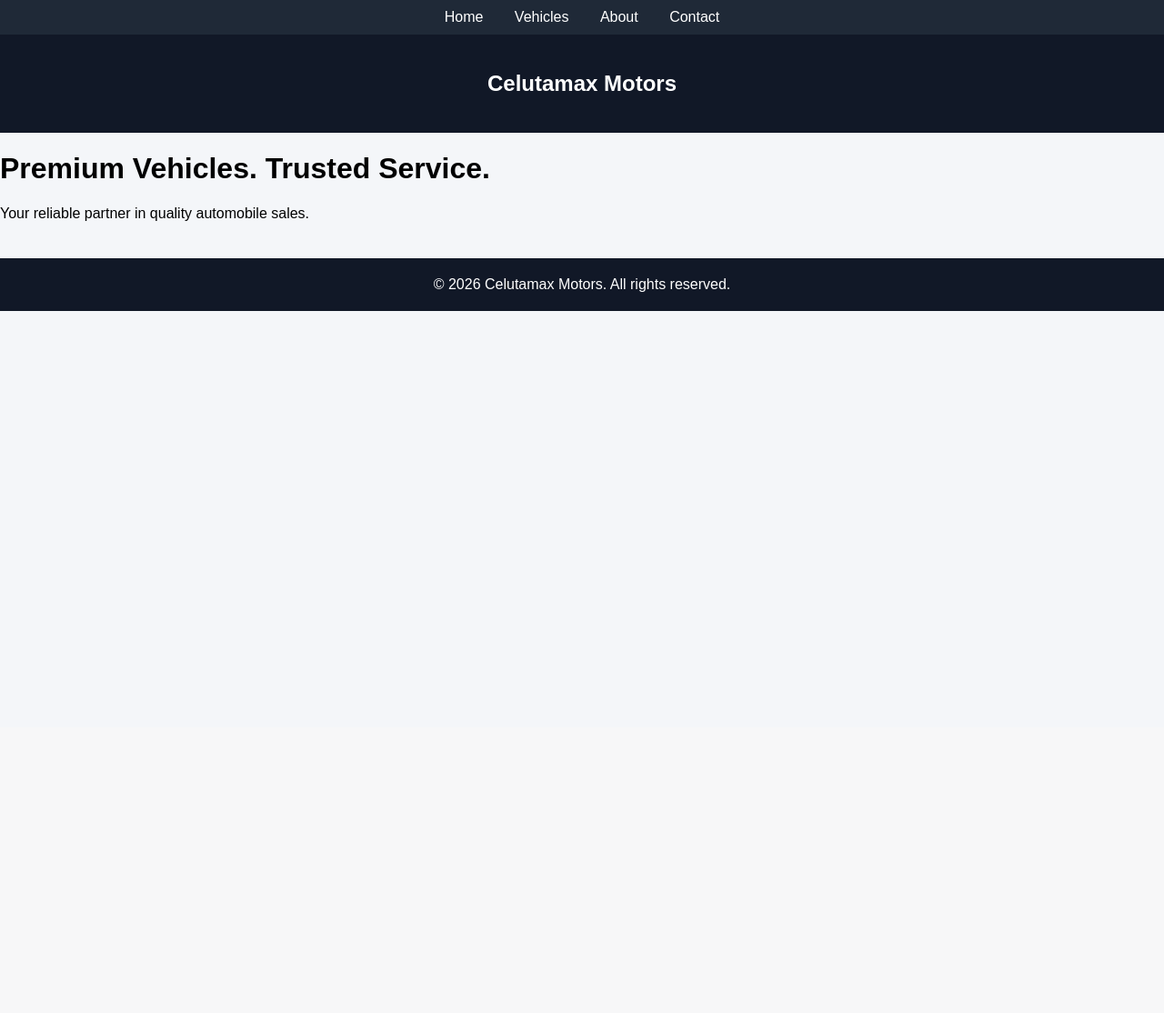
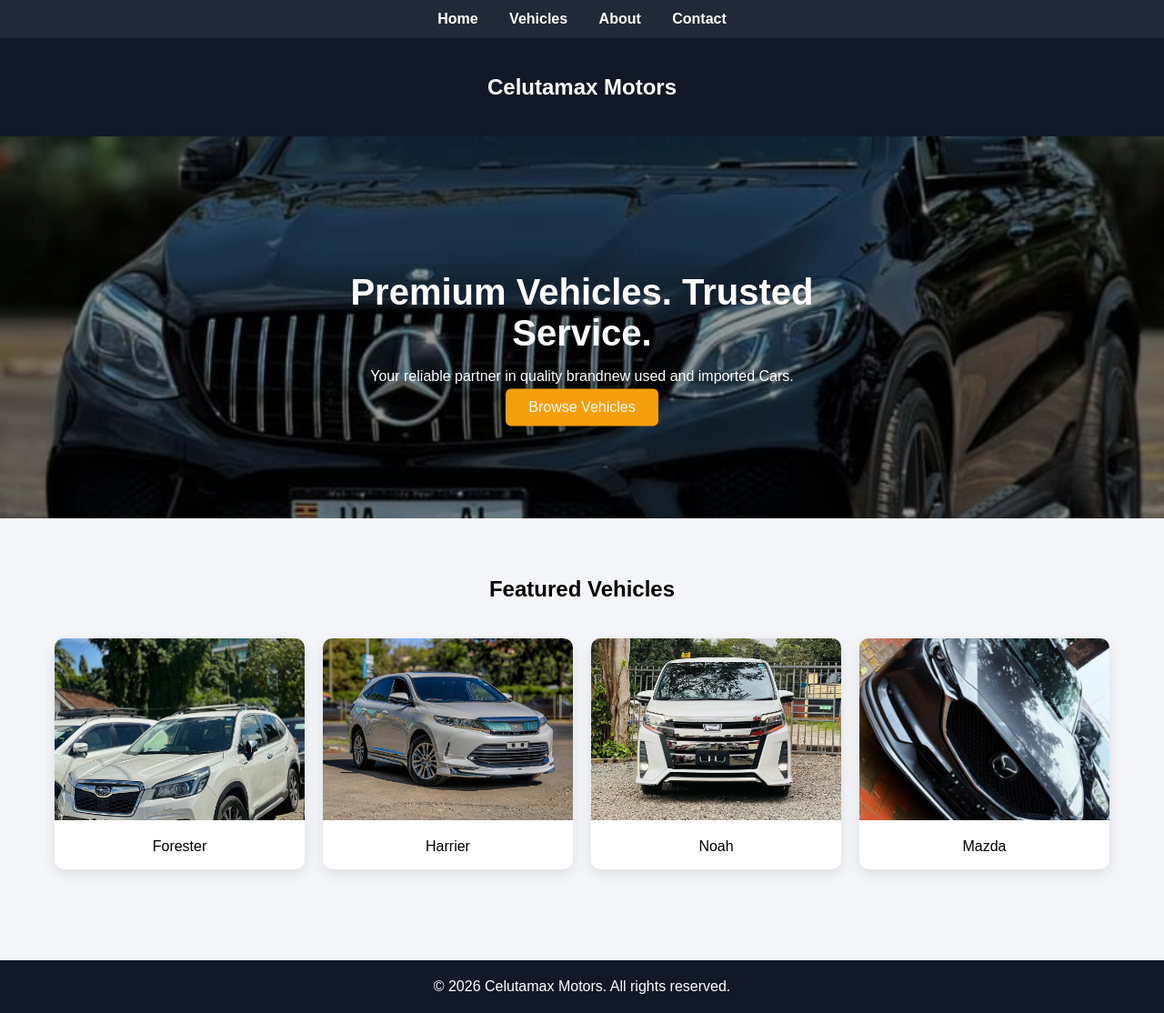
Before and after one commit to elitecastro3-ai/celutamax, a Django app: page / in a window 1280 px wide. Shown: the whole page at 91% size. Before the commit the page ends 342 px from the top, so only its background shows below. Run offline with Django 5.2, Linux system fonts and the light colour scheme.

```diff
--- a/celutamax/settings.py
+++ b/celutamax/settings.py
@@ -25,7 +25,7 @@ BASE_DIR = Path(__file__).resolve().parent.parent
 SECRET_KEY = 'django-insecure-=ana=4*2qvhn0=@7)&k@snm=7_)wfg#57s!mlr!s%lw=ho_4zl'
 
 # SECURITY WARNING: don't run with debug turned on in production!
-DEBUG = os.environ.get('DEBUG', 'False') == 'True'
+DEBUG = os.environ.get('DEBUG', 'True') == 'False'
 SECRET_KEY = os.environ.get('SECRET_KEY')
 
 ALLOWED_HOSTS = os.environ.get(
--- a/templates/base.html
+++ b/templates/base.html
@@ -12,23 +12,95 @@
         font-family: Arial, sans-serif;
         margin: 0;
         background: #f4f6f9;
+
     }
+
     header {
         background: #111827;
         color: white;
         padding: 20px;
         text-align: center;
     }
+
     nav {
         background: #1f2937;
-            padding: 10px;
+        padding: 12px;
         text-align: center;
     }
+
     nav a {
           color: white;
           margin: 0 15px;
           text-decoration: none;
+          font-weight: bold;
     }
+
+    nav a:hover{
+        color:#f59e0b;
+    }
+
+    /* HERO SECTION */
+
+    .hero{
+    position:relative;
+    text-align:center;
+    color:white;
+    }
+
+    .hero img{
+    width:100%;
+    height:420px;
+    object-fit:cover;
+    filter:brightness(60%);
+    }
+
+   .hero-text{
+   position:absolute;
+   top:50%;
+   left:50%;
+   transform:translate(-50%,-50%);
+   }
+
+   .hero-text h1{
+   font-size:40px;
+   margin-bottom:10px;
+   }
+
+   .btn{
+   background:#f59e0b;
+   padding:12px 25px;
+   text-decoration:none;
+   color:white;
+   border-radius:6px;
+   }
+
+   /* FEATURED CARS */
+
+   .featured{
+   padding:40px;
+   text-align:center;
+   }
+
+   .car-grid{
+   display:grid;
+   grid-template-columns:repeat(auto-fit,minmax(250px,1fr));
+   gap:20px;
+   padding:20px;
+   }
+
+   .car-card{
+   background:white;
+   border-radius:10px;
+   overflow:hidden;
+   box-shadow:0 5px 15px rgba(0,0,0,0.1);
+   }
+
+   .car-card img{
+   width:100%;
+   height:200px;
+   object-fit:cover;
+   }
+
    footer {
        background: #111827;
        color: white;
--- a/templates/home.html
+++ b/templates/home.html
@@ -1,14 +1,55 @@
+
 {% extends 'base.html' %}
+{% load static %}
 
 {% block content %}
 
 <header>
     <h2>Celutamax Motors</h2>
 </header>
+<section class="hero">
 
-<div class="hero">
-    <h1>Premium Vehicles. Trusted Service.</h1>
-    <p>Your reliable partner in quality automobile sales.</p>
+<img src="{% static 'images/mercedes.jpg' %}">
+
+<div class="hero-text">
+<h1>Premium Vehicles. Trusted Service.</h1>
+<p>Your reliable partner in quality brandnew used and imported Cars.</p>
+
+<a href="{% url 'vehicles' %}" class="btn">Browse Vehicles</a>
+
 </div>
 
+</section>
+
+
+<section class="featured">
+
+<h2>Featured Vehicles</h2>
+
+<div class="car-grid">
+
+<div class="car-card">
+<img src="{% static 'images/forester.jpg' %}">
+<p>Forester</p>
+</div>
+
+<div class="car-card">
+<img src="{% static 'images/harrier.jpg' %}">
+<p>Harrier</p>
+</div>
+
+<div class="car-card">
+<img src="{% static 'images/noah.jpg' %}">
+<p>Noah</p>
+</div>
+
+<div class="car-card">
+<img src="{% static 'images/mazda.jpg' %}">
+<p>Mazda</p>
+</div>
+
+</div>
+
+</section>
+
 {% endblock %}
```
Also changed, not shown: vehicles/sitemaps.py (+8 -0 lines), db.sqlite3, static/CSS/style.css (added), static/images/Forester.jpg (added), static/images/Harrier.jpg (added), static/images/Mercedes.jpg (added), static/images/Noah.jpg (added), static/images/mazda.jpg (added). Lines whose indentation alone changed are shown as unchanged.
